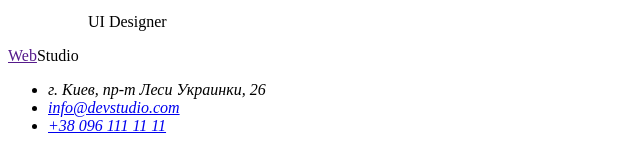
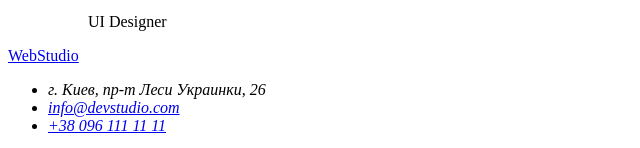
Before and after one commit to wwlaadleen/goit-markup-hw-01, a plain HTML site: page index.html in a window 1280 px wide. Shown: the part 2756-2904 px from the top of the page, 0-640 px from the left. Drawn offline with Linux system fonts and the light colour scheme.

Commit message:
reupdated index.html

```diff
--- a/index.html
+++ b/index.html
@@ -152,7 +152,7 @@
 
     <footer>
         <div>
-            <a href="">Web</a>Studio
+            <a href="/"><span>Web</span>Studio</a>
         </div>
         <address>
             <ul>
```
